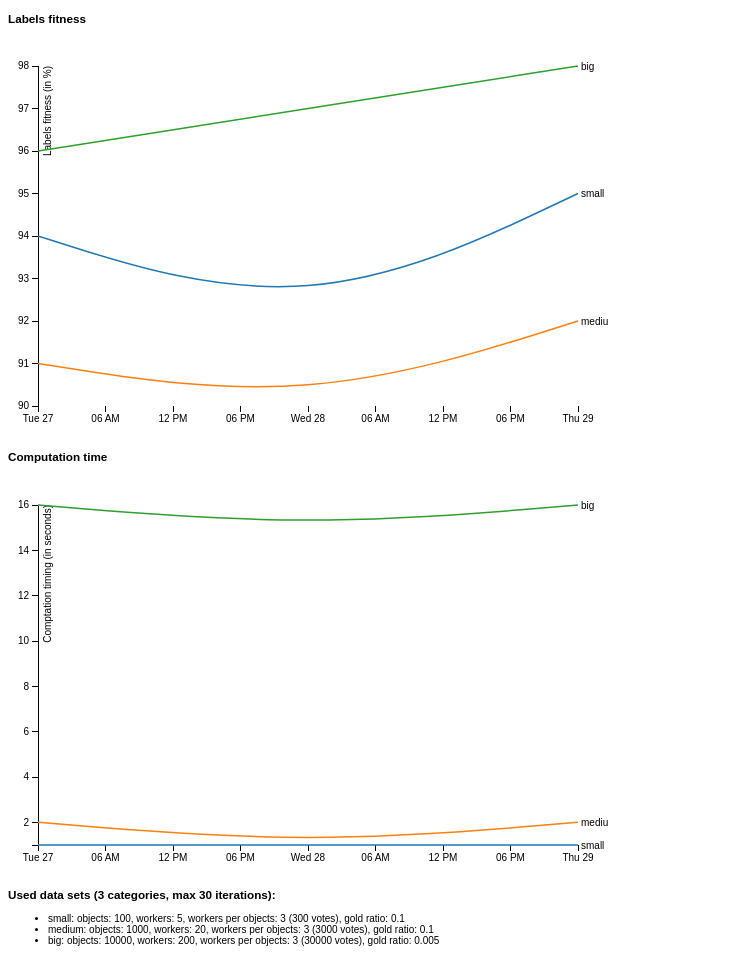
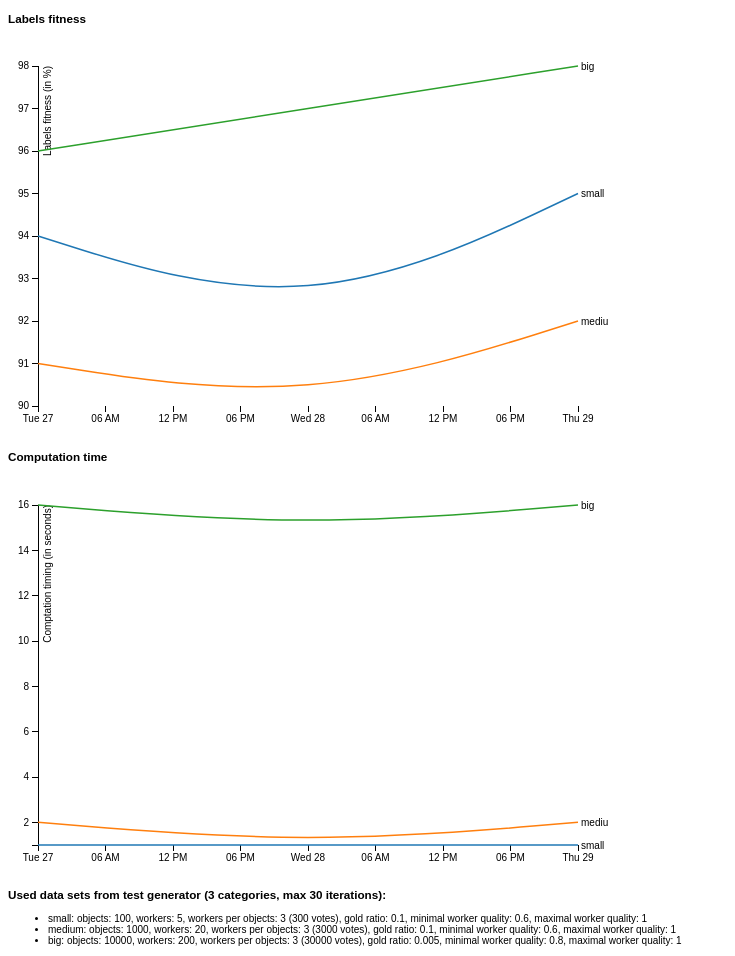
Before and after one commit to arturambroziak/troia_charts, a plain HTML site: page demo/index.html in a window 1280 px wide. Shown: the whole page, without its empty margins (0-735 px from the left). Drawn offline with nearby package versions, Linux system fonts and the light colour scheme.

Commit message:
dataset description change

```diff
--- a/demo/index.html
+++ b/demo/index.html
@@ -32,11 +32,11 @@
 		<div id="time_chart"></div>
 	</div>
 	<div>
-		<h3>Used data sets (3 categories, max 30 iterations):</h3>
+		<h3>Used data sets from test generator (3 categories, max 30 iterations):</h3>
 		<ul>
-			<li>small: objects: 100, workers: 5, workers per objects: 3 (300 votes), gold ratio: 0.1</li>
-			<li>medium: objects: 1000, workers: 20, workers per objects: 3 (3000 votes), gold ratio: 0.1</li>
-			<li>big: objects: 10000, workers: 200, workers per objects: 3 (30000 votes), gold ratio: 0.005</li>
+			<li>small: objects: 100, workers: 5, workers per objects: 3 (300 votes), gold ratio: 0.1, minimal worker quality: 0.6, maximal worker quality: 1</li>
+			<li>medium: objects: 1000, workers: 20, workers per objects: 3 (3000 votes), gold ratio: 0.1, minimal worker quality: 0.6, maximal worker quality: 1</li>
+			<li>big: objects: 10000, workers: 200, workers per objects: 3 (30000 votes), gold ratio: 0.005, minimal worker quality: 0.8, maximal worker quality: 1</li>
 		</ul>
 	</div>
 	<script src="http://d3js.org/d3.v3.js"></script>
```
